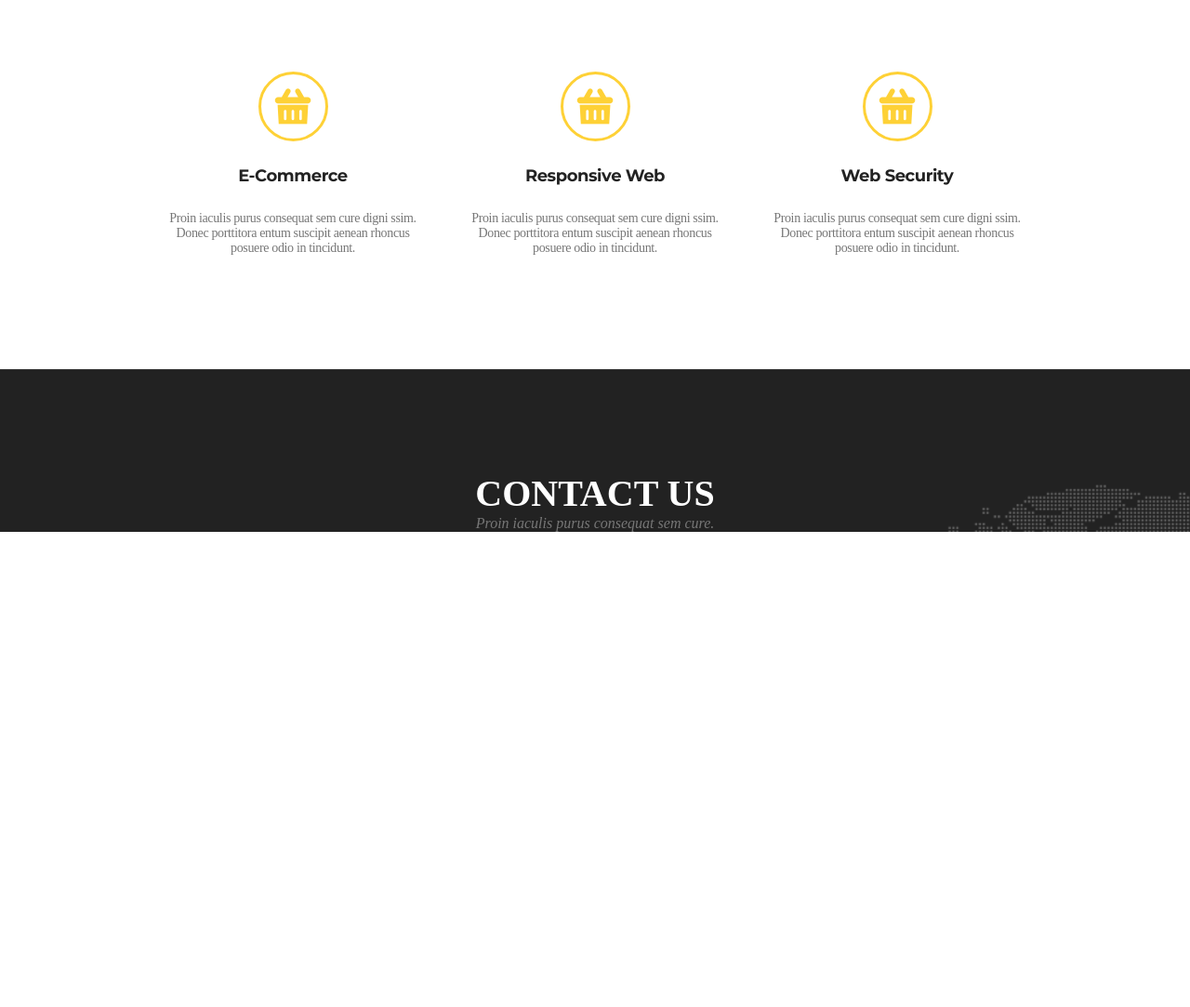
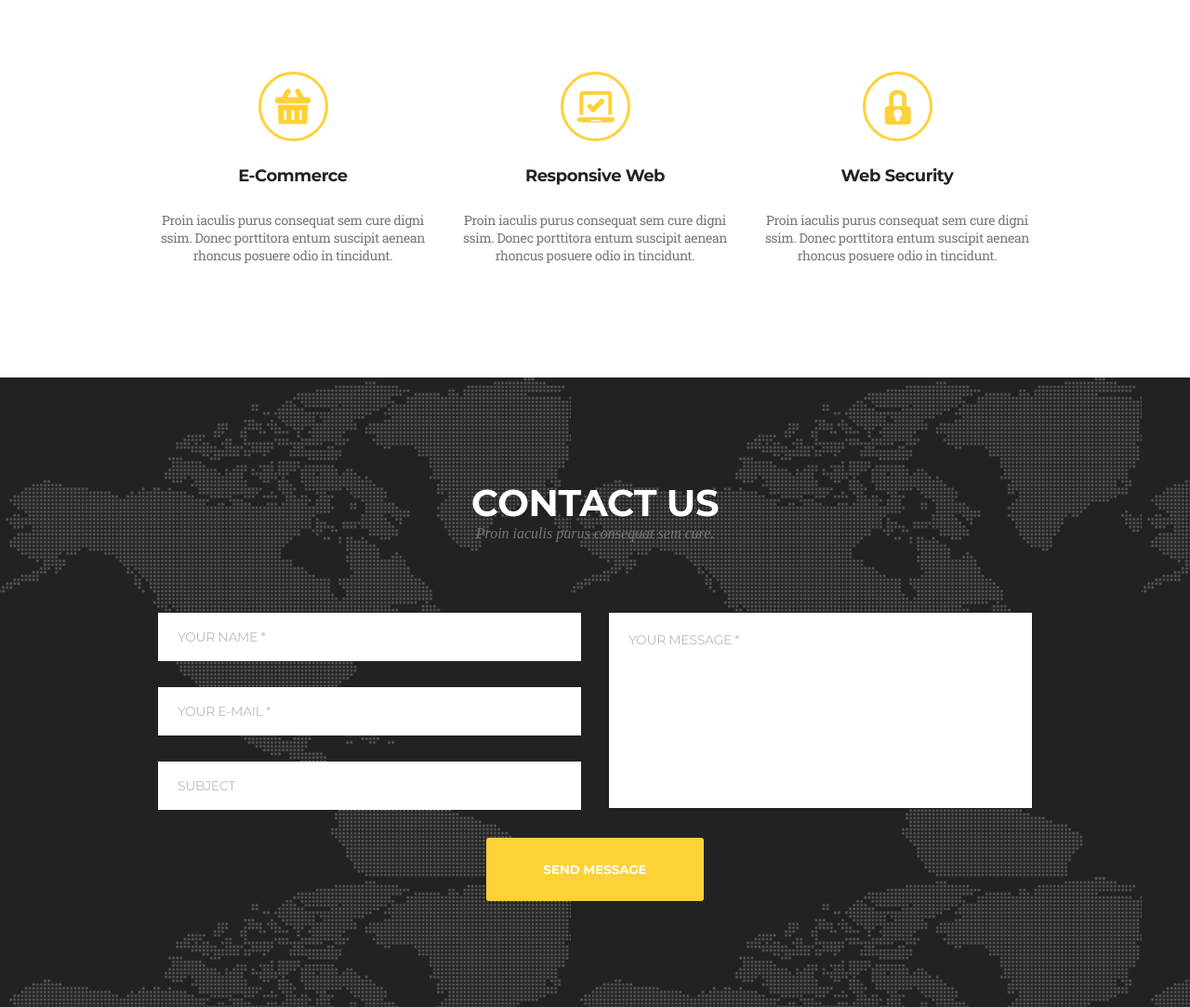
Before and after one commit to Andriy1982/goit-fe-course, a plain HTML site: page html-css/module-07/index.html in a window 1280 px wide. Shown: the part 312-1395 px from the top of the page at 93% size. Before the commit the page ends 884 px from the top, so only its background shows below. Drawn offline with Linux system fonts and the light colour scheme.

Commit message:
homework-07 reaady

```diff
--- a/html-css/module-07/css/style.css
+++ b/html-css/module-07/css/style.css
@@ -48,10 +48,9 @@
   }
 
 
-
-
 html {
     box-sizing: border-box;
+    font-size: 16px;
 }
 
 *,
@@ -59,6 +58,12 @@ html {
 *::after {
     box-sizing: inherit;
 }
+
+:root {
+    --main-font: 'Montserrat';
+    --secondary-font: 'Roboto Slab';
+}
+
 * {
     margin: 0;
     padding: 0;
@@ -109,10 +114,11 @@ a {
 }
 
 .logotip{
-    font-size: 26px;
+    font-size: 1.625rem;
     font-family: 'Cookie';
     color: #fed136;
     line-height: 1.577;
+    letter-spacing: 1.3px;
 }
 
 
@@ -132,11 +138,12 @@ a {
 }
 
 .navigation_list-link {
-    /* font-family: "Montserrat"; */
+    font-family: var(--main-font);
     color: #222222;
     text-transform: uppercase;
     line-height: 2.929;
-    font-size: 14px;
+    font-size: 0.875rem;
+    transition: color 200ms linear;
 }
 
 .navigation_list-link:hover,
@@ -151,8 +158,8 @@ a {
  }
 
  .services_title {
-    font-size: 40px;
-    /* font-family: "Montserrat"; */
+    font-size: 2.5rem;
+    font-family: var(--main-font);
     color: rgb( 34, 34, 34 );
     font-weight: bold;
     text-transform: uppercase;
@@ -161,7 +168,7 @@ a {
 }
 .services_desckription {
     margin-bottom: 80px;
-    font-size: 16px;
+    font-size: 1rem;
     font-family: 'Crimson Text';
     color: rgb( 119, 119, 119 );
     font-style: italic;
@@ -169,9 +176,10 @@ a {
 }
 
 .services_list {
-        display: flex;
-        flex-wrap: wrap;
-        justify-content: space-between;
+    display: flex;
+    flex-wrap: wrap;
+    justify-content: space-between;
+
 }
 
 .services_list-item {
@@ -179,8 +187,8 @@ a {
 }
 
 .services_list-item-title {
-    font-size: 18px;
-    font-family: "Montserrat";
+    font-size: 1.125rem;
+    font-family: var(--main-font);
     color: rgb( 34, 34, 34 );
     font-weight: bold;
     line-height: 4.167;
@@ -194,20 +202,27 @@ a {
     width: 75px;
     height: 75px;
     content: ' ';
+    border: 3px solid rgb( 254, 209, 54 );
     border-radius: 50%;
-    border-style: solid;
-    border-width: 3px;
-    border-color: rgb( 254, 209, 54 );
-    background-image: url(/html-css/module-07/image/1.png);
     background-repeat: no-repeat;
-    /* background-size: cover; */
     background-position: center;
 }
 
+.services_list-icon_basket::before {
+    background-image: url(../image/1.png);
+}
+
+.services_list-icon_laptop::before {
+    background-image: url(../image/2.png);
+}
+
+.services_list-icon_locked::before {
+    background-image: url(../image/3.png);
+}
 
 .services_list-item-desckription {
-    font-size: 14px;
-    font-family: "RobotoSlab";
+    font-size: 0.875rem;
+    font-family: var(--secondary-font);
     color: rgb( 119, 119, 119 );
     text-align: center;
     letter-spacing: -0.35px;
@@ -217,23 +232,92 @@ a {
 
  .contact {
      padding-top: 110px;
-     background-image: url( /html-css/module-07/image/homework07.png);
+     padding-bottom: 114px;
+     background-color: rgb(34, 34, 34);
+     background-image: url(../image/map_image.png);
  }
 
  .contact_title {
-    font-size: 40px;
-    /* font-family: "Montserrat"; */
+    font-size: 2.5rem;
+    font-family: var(--main-font);
     color: rgb( 255, 255, 255 );
     font-weight: bold;
     text-transform: uppercase;
     text-align: center;
-
-  }
+    letter-spacing: -0.45px;
+ }
 
   .contact_description {
-    font-size: 16px;
+    margin-bottom: 76px;
+    font-size: 1rem;
     font-family: "DroidSerif";
     color: rgb( 119, 119, 119 );
     font-style: italic;
     text-align: center;
   }
+
+  .wraper {
+      display: flex;
+      justify-content: space-between;
+      margin-bottom: 30px;
+  }
+
+  .form_list-item {
+      width: 455px;
+      height: 52px;
+  }
+
+  .form_list-item:not(:last-child) {
+      margin-bottom: 28px;
+  }
+
+  .form_list-input {
+      width: 100%;
+      height: 100%;
+      padding-left: 20px;
+      border: 1px solid  rgb(255, 255, 255);
+
+}
+
+.form_list-input:focus {
+    outline: none;
+}
+
+.form_list-input:required:focus:valid:not(:placeholder-shown) {
+    border: 2px solid green;
+  }
+
+  .form_list-input:required:focus:invalid:not(:placeholder-shown) {
+    border: 2px solid red;
+  }
+
+  .form_list-input::placeholder {
+      font-size: 14px;
+      font-family: var(--main-font);
+      color: rgb(187, 187, 187);
+      text-transform: uppercase;
+      line-height: 1.2;
+      letter-spacing: -0.35px;
+  }
+
+  .form_messege {
+      width: 455px;
+      height: 210px;
+      padding-top: 20px;
+      resize: none;
+  }
+
+  .form_btn {
+    display: block;
+    margin: 0 auto;
+    padding: 26px 62px;
+    border-radius: 3px;
+    background-color: rgb(254, 209, 54);
+    font-family: var(--main-font);
+    color: rgb(255, 255, 255);
+    text-transform: uppercase;
+    font-weight: bold;
+    line-height: 1.2;
+    text-align: center;
+    cursor: pointer;
+  }
--- a/html-css/module-07/index.html
+++ b/html-css/module-07/index.html
@@ -35,19 +35,19 @@
             <p class="services_desckription">Proin iaculis purus consequat sem cure.</p>
             <ul class="services_list">
                 <li class="services_list-item">
-                    <h3 class="services_list-item-title">E-Commerce</h3>
+                    <h3 class="services_list-item-title services_list-icon_basket">E-Commerce</h3>
                     <p class="services_list-item-desckription">Proin iaculis purus consequat sem cure
                         digni ssim. Donec porttitora entum suscipit
                         aenean rhoncus posuere odio in tincidunt.</p>
                 </li>
                 <li class="services_list-item">
-                    <h3 class="services_list-item-title">Responsive Web</h3>
+                    <h3 class="services_list-item-title services_list-icon_laptop">Responsive Web</h3>
                     <p class="services_list-item-desckription">Proin iaculis purus consequat sem cure
                         digni ssim. Donec porttitora entum suscipit
                         aenean rhoncus posuere odio in tincidunt.</p>
                 </li>
                 <li class="services_list-item">
-                    <h3 class="services_list-item-title">Web Security</h3>
+                    <h3 class="services_list-item-title services_list-icon_locked">Web Security</h3>
                     <p class="services_list-item-desckription">Proin iaculis purus consequat sem cure
                         digni ssim. Donec porttitora entum suscipit
                         aenean rhoncus posuere odio in tincidunt.</p>
@@ -59,8 +59,18 @@
             <h2 class="contact_title">Contact us</h2>
             <p class="contact_description">Proin iaculis purus consequat sem cure. </p>
             <form action="#" class="contact_form">
-
-
+                <div class="wraper">
+                    <ul class="form_list">
+                        <li class="form_list-item">
+                            <input name="user_name" class="form_list-input"  type="text" placeholder="your name *" required minlength="2"></li>
+                        <li class="form_list-item">
+                            <input name="user_email" class="form_list-input" type="email" placeholder="your e-mail *" required></li>
+                        <li class="form_list-item">
+                            <input name="user_subject" class="form_list-input" type="text" placeholder="subject"></li>
+                    </ul>
+                           <textarea name="user_message" class="form_messege form_list-input"  id="" placeholder="Your message *" required minlength="5"></textarea>
+                </div>
+                <button class="form_btn">Send Message</button>
             </form>
             </div>
         </section>
```
Also changed, not shown: html-css/module-06/css/style.css (+4 -4 lines), html-css/module-07/image/map_image.png (added).
